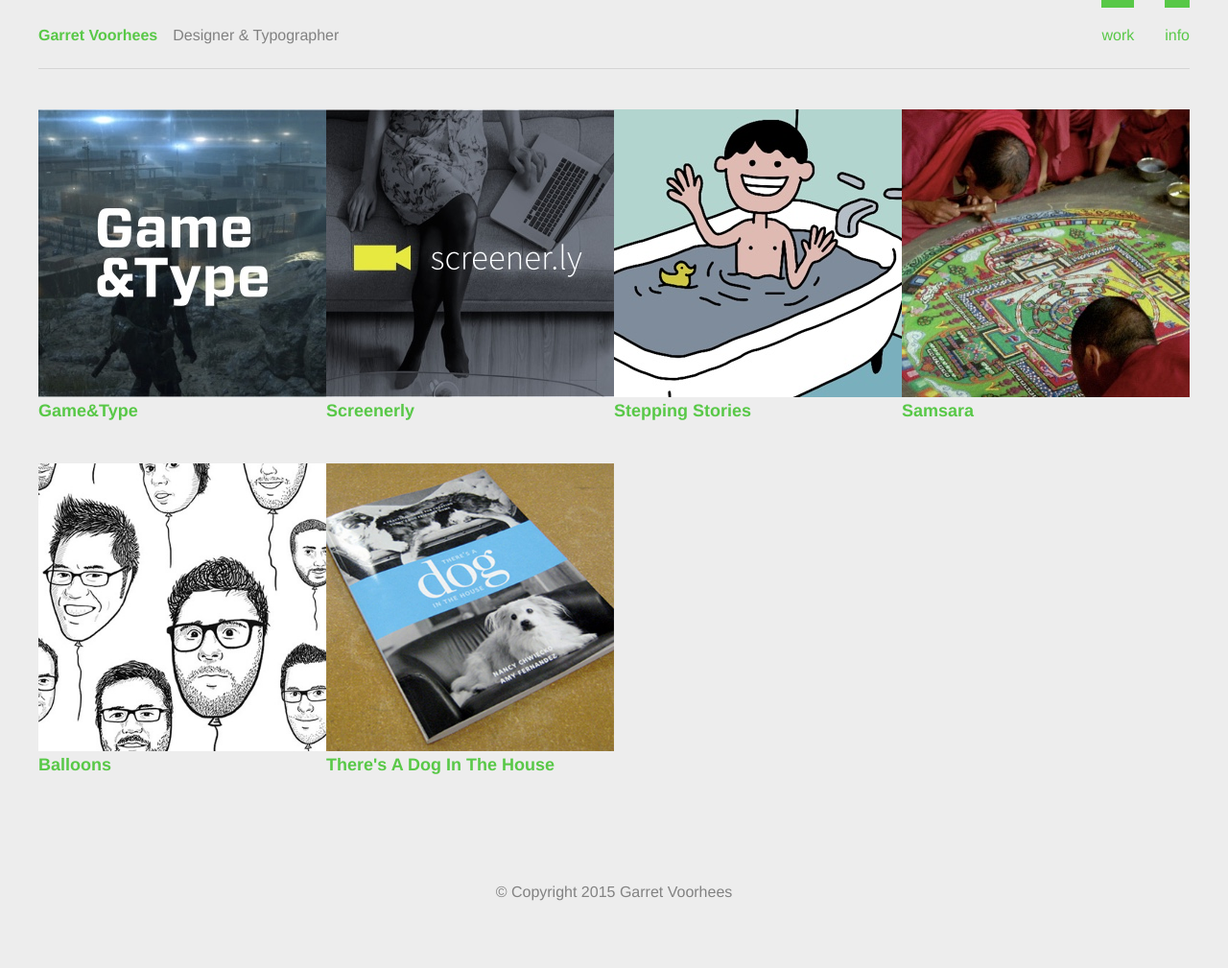
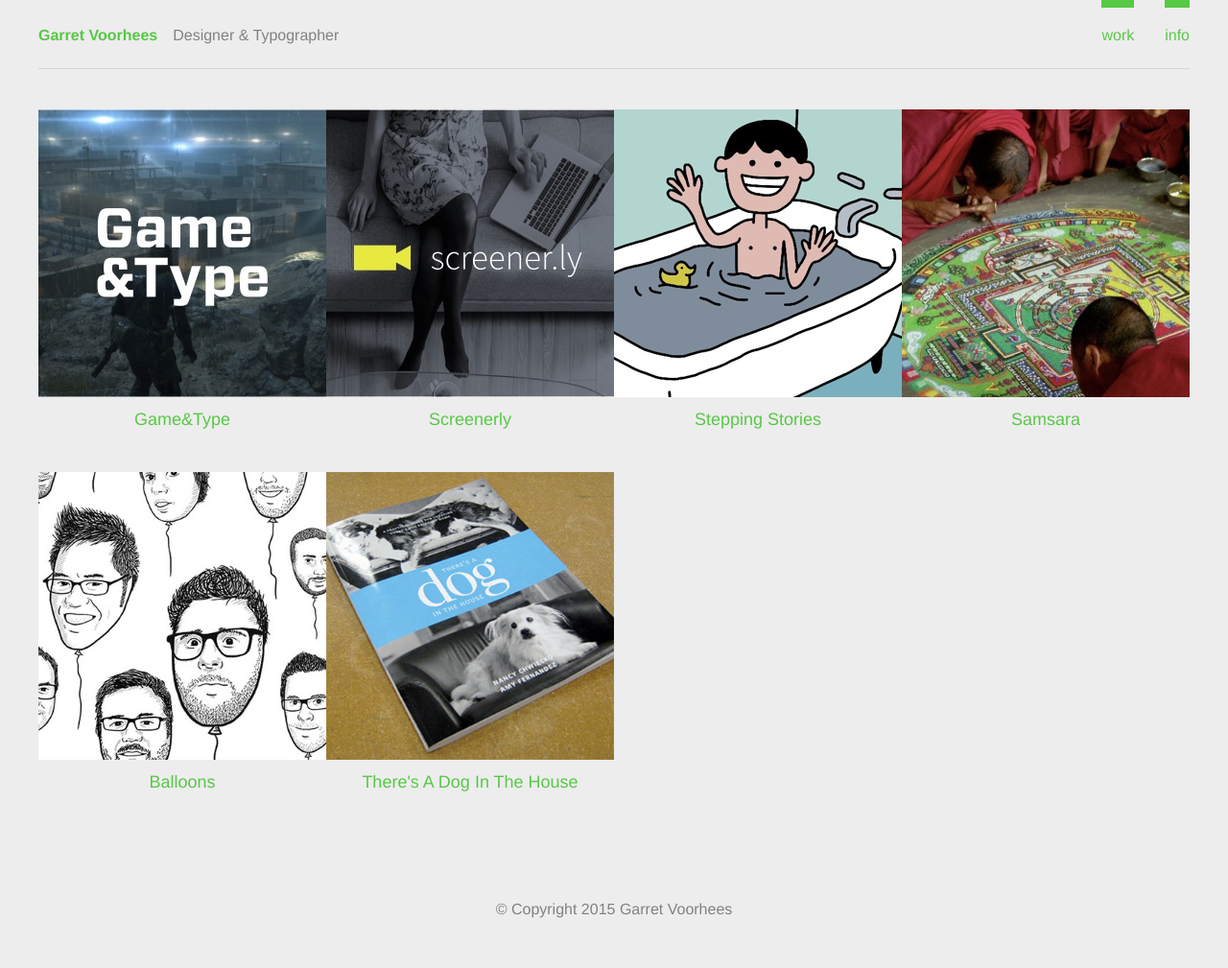
Before and after one commit to garretvoorhees/garretvoorhees.github.io, a Jekyll site: the page built from index.html, in a window 1280 px wide. Shown: the whole page at 96% size. Built offline with Jekyll 4.4.1, drawn with Linux system fonts in a browser that asks for light colours; some web fonts are replaced.

Commit message:
Text fix for project titles

```diff
--- a/_sass/_base.scss
+++ b/_sass/_base.scss
@@ -129,9 +129,11 @@
 }
 
 h3{
-	font-weight: 600;
+	font-weight: 200;
 	font-size:18px;
+	margin-top:.5em;
 	margin-bottom:.5em;
+	text-align: center;
 }
 
 h4{
```
